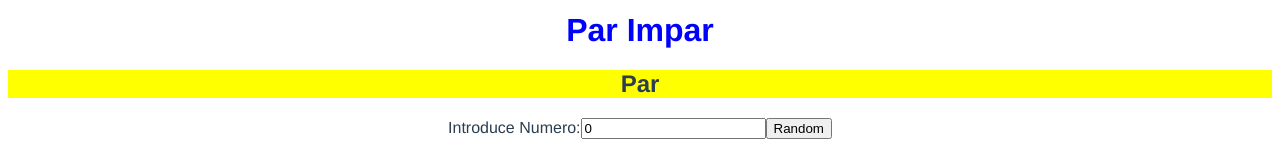
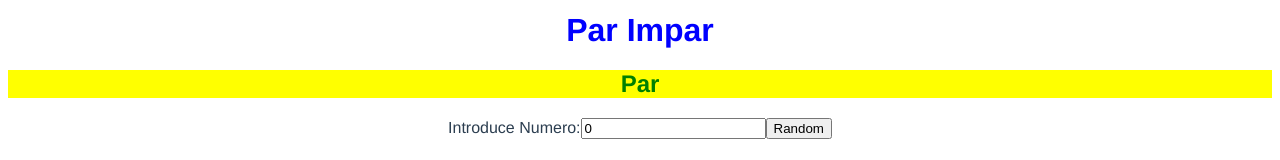
Before and after one commit to AlvaroCascoV/primervue, a Vue app: page /parimpar in a window 1280 px wide. Shown: the part 164-324 px from the top of the page. Built offline with nearby package versions, Linux system fonts and the light colour scheme.

Commit message:
beautify parimpar

```diff
--- a/src/components/ParImpar.vue
+++ b/src/components/ParImpar.vue
@@ -1,8 +1,8 @@
 <template>
 	<div>
 		<h1>Par Impar</h1>
-		<h2 v-if="numero % 2 == 0">Par</h2>
-		<h2 v-else>Impar</h2>
+		<h2 v-if="numero % 2 == 0" style="color: green">Par</h2>
+		<h2 v-else style="color: red">Impar</h2>
 		<label>Introduce Numero:</label>
 		<input type="number" v-model="numero" />
 		<button v-on:click="numeroAleatorio()">Random</button>
```
